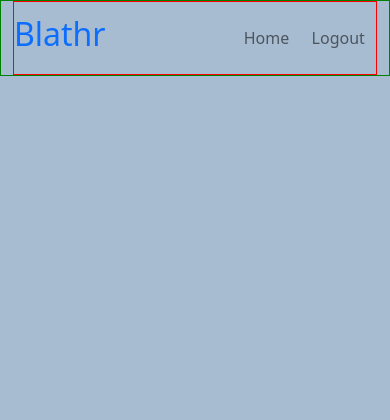
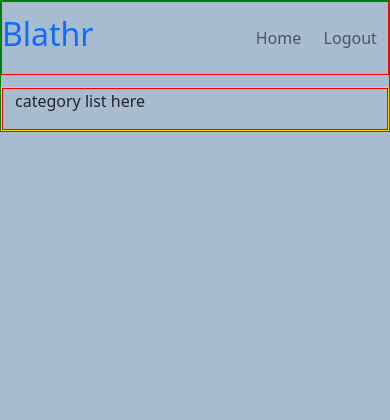
Before and after one commit to Code-Institute-Submissions/SamuelMasters-blathr_DecResub, a Django app: page / in a window 390 px wide. Shown: the top 420 px of the page. Run offline with Django 3.2, Linux system fonts and the light colour scheme; data that the repository does not hold is empty.

Commit message:
Add db iteration on index.html

```diff
--- a/static/css/style.css
+++ b/static/css/style.css
@@ -1,5 +1,7 @@
 body {
     background-color: #A8BCD1;
+    margin: 0;
+    padding: 0;
     border: 1px solid green; /* development only */
 }
 
@@ -33,9 +35,26 @@ footer {
 }
 
 .post-card {
+    margin-bottom: 3%;
     border: 1px solid purple; /* development only */
 }
 
 .post-card-body {
     border: 1px solid cyan; /* development only */
 }
+
+#body-row {
+    margin: 3% 0 0 0;
+    padding: 0;
+    border: 1px solid gold; /* development only */
+}
+
+#category-col {
+    justify-content: left;
+    border: 1px solid red; /* development only */
+}
+
+.container-fluid {
+    padding: 0;
+    justify-content: right;
+}
--- a/templates/index.html
+++ b/templates/index.html
@@ -2,13 +2,21 @@
 
 {% block content %}
 
-<div class="row">
+<div class="row container-fluid" id="body-row" >
+    <div class="col-md-3" id="category-col">
+        <p>category list here</p>
+        {% for category in category_list %}
+        <p>{{ category.name }}</p>
+        {% endfor %}
+    </div>
+</div>
+<div class="row container-fluid">
     {% for post in post_list %}
     <div class="col-12 col-md-9">
         <div class="post-card">
             <div class="post-card-body">
                 <h4>{{ post.title }}</h4>
-                <p>{{ post.author }}</p>
+                <p><em>{{ post.author }}</em></p>
                 <p>{{ post.content | safe }}</p>
             </div>
         </div>
```
